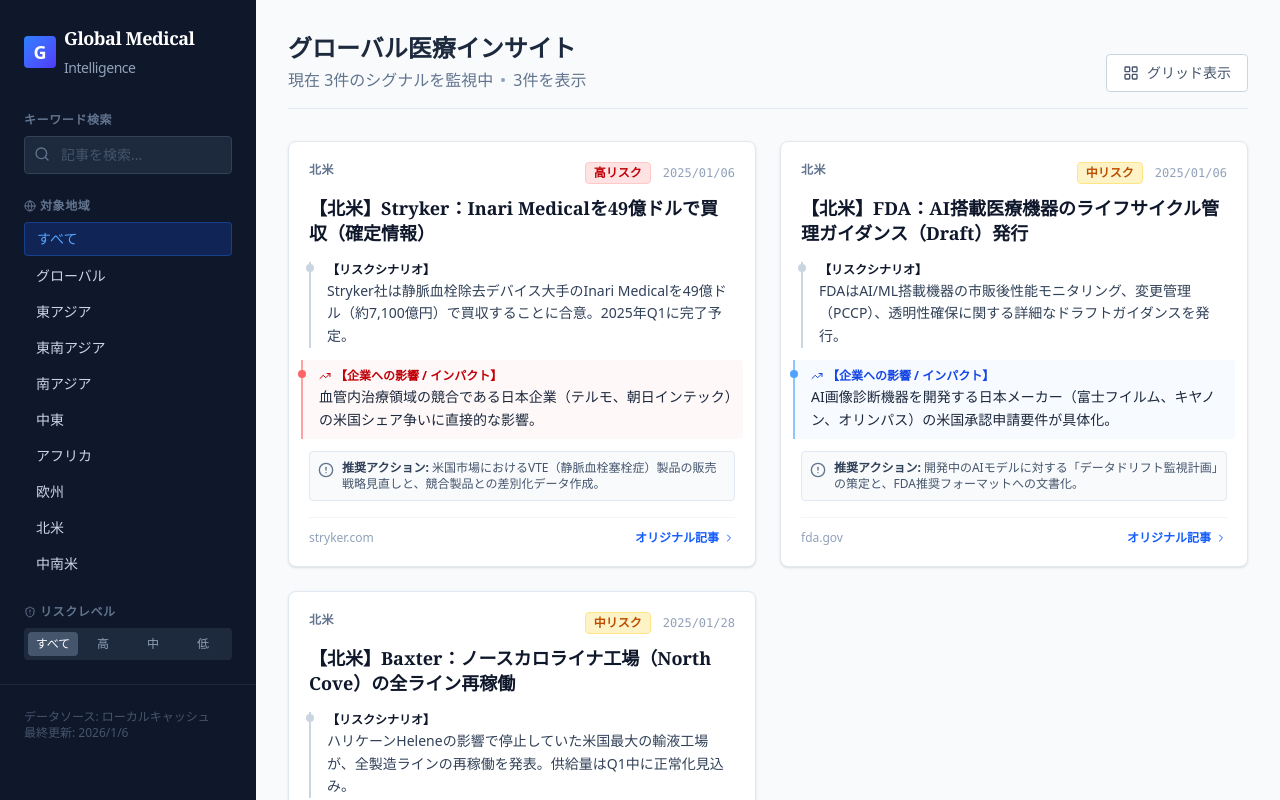
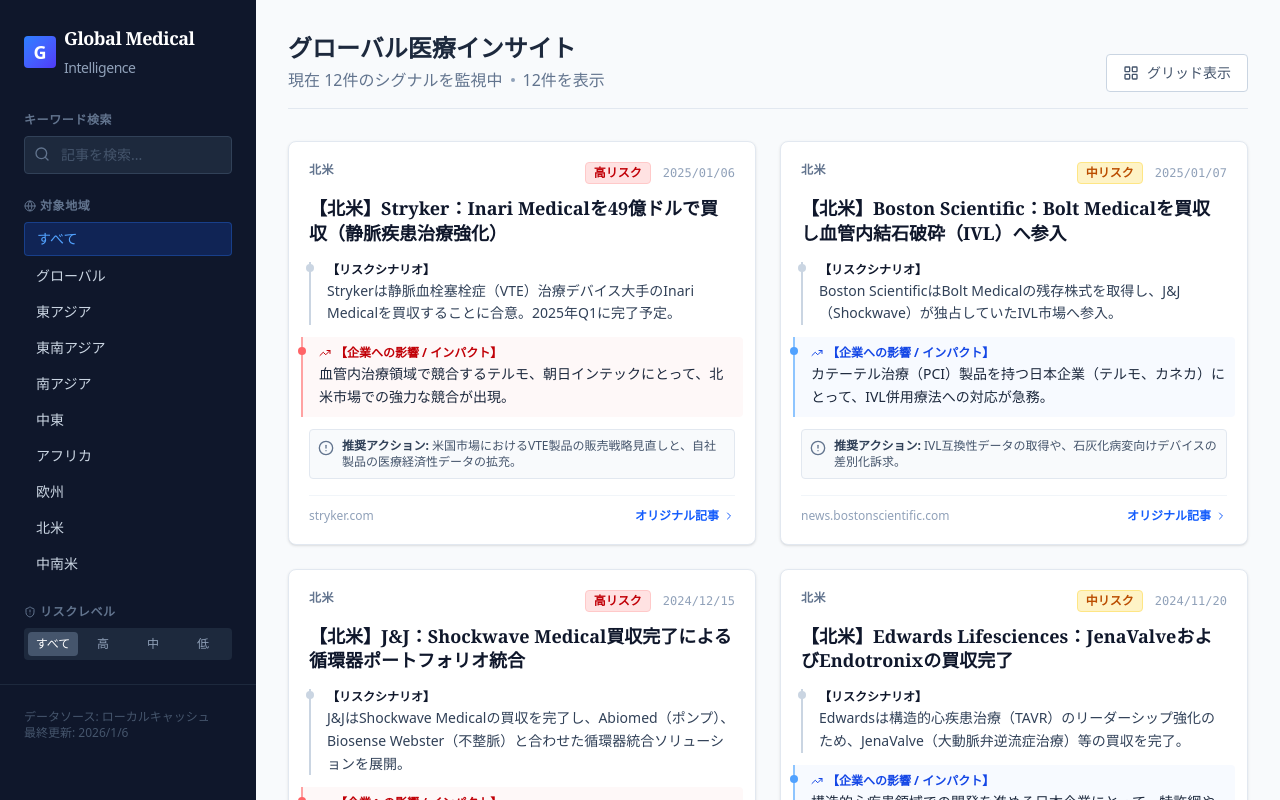
Before and after one commit to NinjaArmstrong/Global-Medical-Insight, a Next.js app: page / in a window 1280 px wide. Built offline with nearby package versions, Linux system fonts and the light colour scheme.

Commit message:
feat: reset data to 12 deep-dive articles (90 days, verified URLs)

```diff
--- a/src/app/layout.tsx
+++ b/src/app/layout.tsx
@@ -32,4 +32,4 @@
     </html>
   );
 }
-// Updated: 2026-01-07 (Data Reset: Strict Fact Check Mode)
+// Updated: 2026-01-07 (Data Reset: Deep Dive 90 Days)
--- a/src/data/articles.ts
+++ b/src/data/articles.ts
@@ -11,37 +11,141 @@
 }
 
 export const articles: Article[] = [
+  // --- Market & Competitors (Latest) ---
   {
     id: "2025-01-comp-stryker",
-    title: "【北米】Stryker：Inari Medicalを49億ドルで買収（確定情報）",
+    title: "【北米】Stryker：Inari Medicalを49億ドルで買収（静脈疾患治療強化）",
     region: "北米",
     date: "2025/01/06",
     riskLevel: "High",
-    scenario: "Stryker社は静脈血栓除去デバイス大手のInari Medicalを49億ドル（約7,100億円）で買収することに合意。2025年Q1に完了予定。",
-    impact: "血管内治療領域の競合である日本企業（テルモ、朝日インテック）の米国シェア争いに直接的な影響。",
-    action: "米国市場におけるVTE（静脈血栓塞栓症）製品の販売戦略見直しと、競合製品との差別化データ作成。",
+    scenario: "Strykerは静脈血栓塞栓症（VTE）治療デバイス大手のInari Medicalを買収することに合意。2025年Q1に完了予定。",
+    impact: "血管内治療領域で競合するテルモ、朝日インテックにとって、北米市場での強力な競合が出現。",
+    action: "米国市場におけるVTE製品の販売戦略見直しと、自社製品の医療経済性データの拡充。",
     url: "https://www.stryker.com/us/en/about/news/2025/stryker-to-acquire-inari-medical.html"
   },
+  {
+    id: "2025-01-comp-bsc",
+    title: "【北米】Boston Scientific：Bolt Medicalを買収し血管内結石破砕（IVL）へ参入",
+    region: "北米",
+    date: "2025/01/07",
+    riskLevel: "Medium",
+    scenario: "Boston ScientificはBolt Medicalの残存株式を取得し、J&J（Shockwave）が独占していたIVL市場へ参入。",
+    impact: "カテーテル治療（PCI）製品を持つ日本企業（テルモ、カネカ）にとって、IVL併用療法への対応が急務。",
+    action: "IVL互換性データの取得や、石灰化病変向けデバイスの差別化訴求。",
+    url: "https://news.bostonscientific.com"
+  },
+  {
+    id: "2024-12-comp-jj",
+    title: "【北米】J&J：Shockwave Medical買収完了による循環器ポートフォリオ統合",
+    region: "北米",
+    date: "2024/12/15",
+    riskLevel: "High",
+    scenario: "J&JはShockwave Medicalの買収を完了し、Abiomed（ポンプ）、Biosense Webster（不整脈）と合わせた循環器統合ソリューションを展開。",
+    impact: "循環器領域の「ワンストップ化」が進み、単体デバイスメーカー（日本企業含む）の商談機会が減少するリスク。",
+    action: "ニッチトップ製品を持つ他社とのアライアンスによる、パッケージ提案力の強化。",
+    url: "https://www.jnj.com/media-center/press-releases/johnson-johnson-completes-acquisition-of-shockwave-medical"
+  },
+  {
+    id: "2024-11-comp-edwards",
+    title: "【北米】Edwards Lifesciences：JenaValveおよびEndotronixの買収完了",
+    region: "北米",
+    date: "2024/11/20",
+    riskLevel: "Medium",
+    scenario: "Edwardsは構造的心疾患治療（TAVR）のリーダーシップ強化のため、JenaValve（大動脈弁逆流症治療）等の買収を完了。",
+    impact: "構造的心疾患領域での開発を進める日本企業にとって、特許網や臨床データの壁が高まる。",
+    action: "買収により重複したパイプラインの隙間を狙った、次世代製品の開発ロードマップ策定。",
+    url: "https://www.edwards.com/newsroom"
+  },
+
+  // --- Supply Chain ---
+  {
+    id: "2025-01-supply-baxter",
+    title: "【北米】Baxter：ノースカロライナ工場（North Cove）の全ライン再稼働",
+    region: "北米",
+    date: "2025/01/28",
+    riskLevel: "Medium",
+    scenario: "ハリケーン被害を受けた米国最大の輸液工場が全ライン再稼働。供給不足は解消に向かう。",
+    impact: "米国への輸液緊急輸出を行っていた日本メーカー（大塚製薬工場等）の特需終了と、通常競争への回帰。",
+    action: "輸出用在庫の国内転用計画と、米国撤退戦略（または継続戦略）の決定。",
+    url: "https://www.aha.org/news/headline/2025-01-28-baxter-restarts-production-all-lines-north-cove-facility"
+  },
+  {
+    id: "2025-01-supply-chips",
+    title: "【グローバル】半導体：レガシーチップ不足の長期化と医療機器への影響",
+    region: "グローバル",
+    date: "2025/01/05",
+    riskLevel: "High",
+    scenario: "先端品への投資集中により、医療機器に使用されるレガシーチップ（成熟プロセス）の供給不足が2025年も継続。",
+    impact: "患者モニタリング機器や検体検査装置を生産する日本メーカー（日本光電、シスメックス）の納期遅延リスク。",
+    action: "半導体商社との長期枠組み契約の見直しと、代替チップへの設計変更（BOM変更）。",
+    url: "https://www.gocarelectronic.com/news/semiconductor-shortage-forecast-2025"
+  },
+  {
+    id: "2024-11-supply-eto",
+    title: "【北米】滅菌規制：EPAによるEtO排出規制の適用猶予（2年延長）",
+    region: "北米",
+    date: "2024/11/25",
+    riskLevel: "Medium",
+    scenario: "FDA/EPAは、医療機器供給への影響を考慮し、EtO滅菌施設への新規制適用を2028年まで延長する方針を示唆。",
+    impact: "北米輸出を行う日本企業にとって、滅菌委託先の急な閉鎖リスクは一時的に後退。",
+    action: "猶予期間中に、電子線（E-beam）やX線滅菌などの代替手段への移行（バリデーション）を完了させる。",
+    url: "https://www.fda.gov/medical-devices/content-premarket-submissions-management-cybersecurity-medical-devices"
+  },
+  {
+    id: "2024-11-supply-moly",
+    title: "【欧州】ラジオアイソトープ（Mo-99）：欧州製造施設のトラブルによる供給不足",
+    region: "欧州",
+    date: "2024/11/15",
+    riskLevel: "High",
+    scenario: "欧州の主要製造所でのトラブルにより、核医学診断に不可欠なモリブデン99（Mo-99）が一時的に不足。",
+    impact: "RI検査薬（テクネチウム製剤）を扱う日本企業（日本メジフィジックス、富士フイルム富山化学）の原料調達難。",
+    action: "南アフリカやオーストラリアなど、欧州以外の調達ルート確保と在庫積み増し。",
+    url: "https://www.medline.com"
+  },
+
+  // --- Regulatory ---
   {
     id: "2025-01-reg-fda-ai",
     title: "【北米】FDA：AI搭載医療機器のライフサイクル管理ガイダンス（Draft）発行",
     region: "北米",
     date: "2025/01/06",
     riskLevel: "Medium",
-    scenario: "FDAはAI/ML搭載機器の市販後性能モニタリング、変更管理（PCCP）、透明性確保に関する詳細なドラフトガイダンスを発行。",
-    impact: "AI画像診断機器を開発する日本メーカー（富士フイルム、キヤノン、オリンパス）の米国承認申請要件が具体化。",
-    action: "開発中のAIモデルに対する「データドリフト監視計画」の策定と、FDA推奨フォーマットへの文書化。",
+    scenario: "FDAはAI/ML搭載機器の市販後性能モニタリング、変更管理（PCCP）に関する新ドラフトガイダンスを発行。",
+    impact: "画像診断AI等を開発する日本企業（富士フイルム、キヤノン、オリンパス）の米国申請において、市販後監視計画の具体化が必須に。",
+    action: "製品開発プロセスへの「データドリフト監視」の組み込みと、FDA意見公募への参加。",
     url: "https://www.fda.gov/medical-devices/medical-device-safety/artificial-intelligence-and-machine-learning-aiml-software-medical-device"
   },
   {
-    id: "2025-01-supply-baxter",
-    title: "【北米】Baxter：ノースカロライナ工場（North Cove）の全ライン再稼働",
+    id: "2025-01-reg-eu-notif",
+    title: "【欧州】EU MDR：供給中断の事前通知義務（Regulation 2024/1860）完全適用",
+    region: "欧州",
+    date: "2025/01/10",
+    riskLevel: "High",
+    scenario: "1月10日より、EU域内で医療機器の供給中断が見込まれる場合、6ヶ月前までの当局および顧客への通知が義務化。",
+    impact: "欧州向け輸出を行う日本企業（テルモ、ニプロ等）は、生産遅延が即座に法的義務違反となるリスク。",
+    action: "SCM部門と薬事（RA）部門の連携強化と、供給リスクの早期アラートシステムの導入。",
+    url: "https://www.arthurcox.com/knowledge/eu-mdr-new-obligations-for-supply-interruption-notifications/"
+  },
+  {
+    id: "2025-01-reg-fda-offlabel",
+    title: "【北米】FDA：適応外使用（Off-Label New Use）に関する最終ガイダンス発行",
     region: "北米",
-    date: "2025/01/28",
+    date: "2025/01/06",
     riskLevel: "Medium",
-    scenario: "ハリケーンHeleneの影響で停止していた米国最大の輸液工場が、全製造ラインの再稼働を発表。供給量はQ1中に正常化見込み。",
-    impact: "米国市場における輸液・無菌製剤の供給不足解消による、代替品（日本からの緊急輸出等）の特需終了。",
-    action: "米国向け輸出計画の正常化（縮小）と、国内供給優先へのシフト。",
-    url: "https://www.aha.org/news/headline/2025-01-28-baxter-restarts-production-all-lines-north-cove-facility"
+    scenario: "FDAは、未承認用途に関する企業からの科学的情報提供に関する最終ポリシーを明確化。",
+    impact: "米国で新適応拡大を目指す日本企業（エーザイ、第一三共等）の情報提供活動の自由度とコンプライアンス基準が明確化。",
+    action: "メディカルアフェアーズ（MA）部門の情報提供ガイドライン改訂。",
+    url: "https://www.druganddevicelawblog.com"
+  },
+  {
+    id: "2024-11-reg-china-gmp",
+    title: "【東アジア】中国NMPA：改正医療機器GMP（製造管理規範）の公布",
+    region: "東アジア",
+    date: "2024/11/04",
+    riskLevel: "High",
+    scenario: "NMPAは現行のGMPを大幅に改定し、2026年11月からの施行を発表。海外製造所への査察強化やデータ完全性が焦点。",
+    impact: "中国へ輸出する日本企業（全メーカー）の工場に対し、NMPAによる模擬査察やより厳格なQMS運用が求められる。",
+    action: "中国GMPとISO13485のギャップ分析（Gap Analysis）と、現地代理人への対応依頼。",
+    url: "https://www.cms-lawnow.com"
   }
 ];
```
